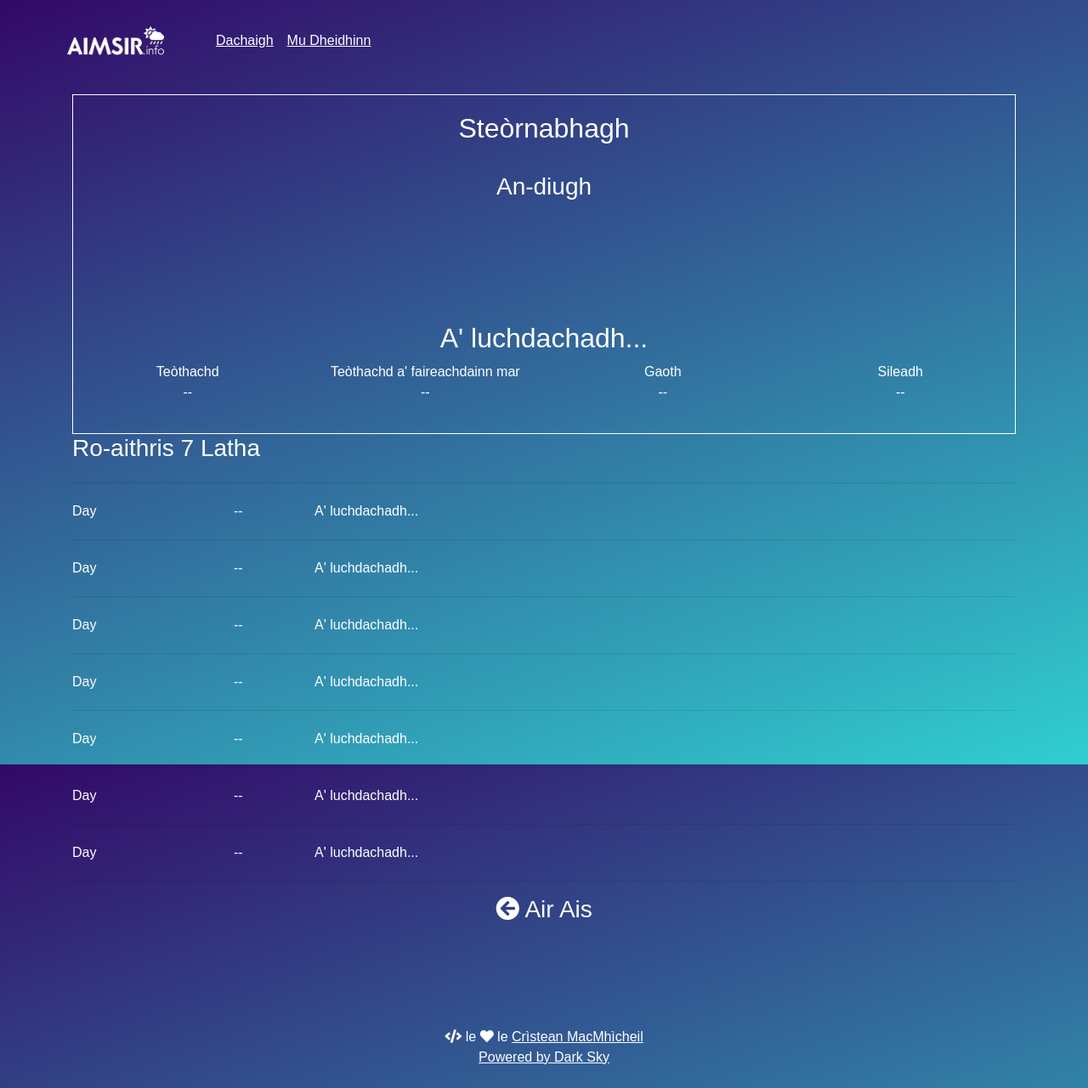
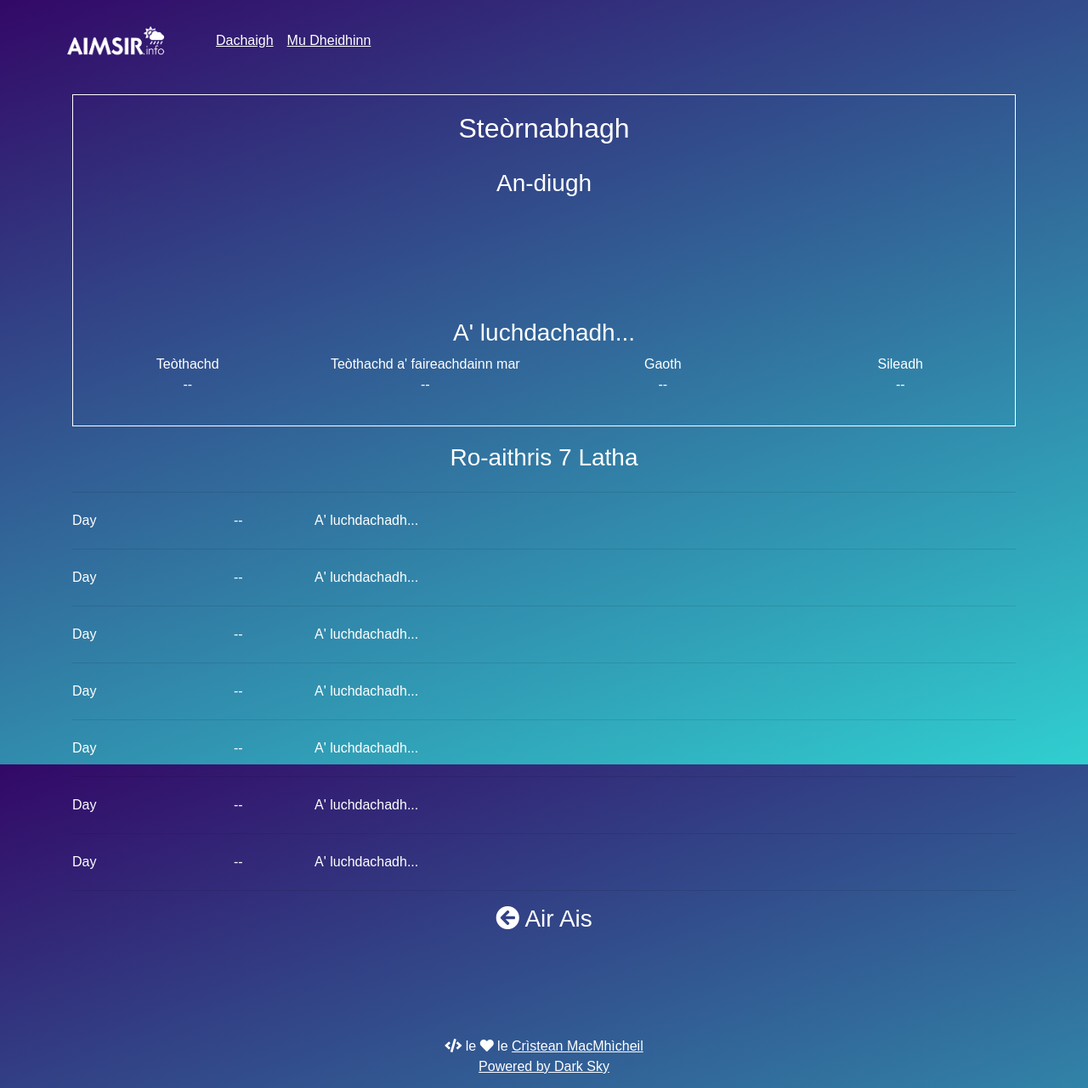
Before and after one commit to angeidheal/aimsir, a Jekyll site: the page built from baile/steornabhagh.html, in a window 1280 px wide. Shown: the whole page at 85% size. Built offline with Jekyll 4.4.1, drawn with Linux system fonts in a browser that asks for light colours; nearby versions of some CDN libraries; a script that is not in the unit is left out.

Commit message:
Update steornabhagh.html

```diff
--- a/baile/steornabhagh.html
+++ b/baile/steornabhagh.html
@@ -6,17 +6,16 @@
 
 <div class="container">
   <div class="current-weather">
-    <h2>Steòrnabhagh</h2>
-    <br/>
-    <h3>An-diugh</h3>
+    <h2 class="location">Steòrnabhagh</h2>
+    <h3 class="section-header">An-diugh</h3>
     <div class="row">
-      <div class="col-md-12">
+      <div class="col-md-12 weather-icon">
         <canvas class="icon" width="128" height="128"></canvas>
       </div>
     </div>
     <div class="row">
       <div class="col-md-12">
-        <h2 class="current-summary">A' luchdachadh...</h2>
+        <h3 class="current-summary">A' luchdachadh...</h3>
       </div>
     </div>
     <div class="row">
@@ -35,9 +34,9 @@
     </div>
   </div>
 
-  <div class="row center">
+  <div class="row">
     <div class="col-md-12">
-      <h3>Ro-aithris 7 Latha</h3>
+      <h3 class="section-header">Ro-aithris 7 Latha</h3>
     </div>
   </div>
 
@@ -146,7 +145,6 @@
           <h3 style="text-align: center"><a href="{{ site.url }}" style="text-decoration: none"><i class="fas fa-arrow-circle-left"></i> Air Ais</a></h3>
         </div>
       </div>
-
     </div>
 
     <script src="{{ site.baseurl }}/baile/steornabhagh.js"></script>
```
Lines whose indentation alone changed are shown as unchanged.
